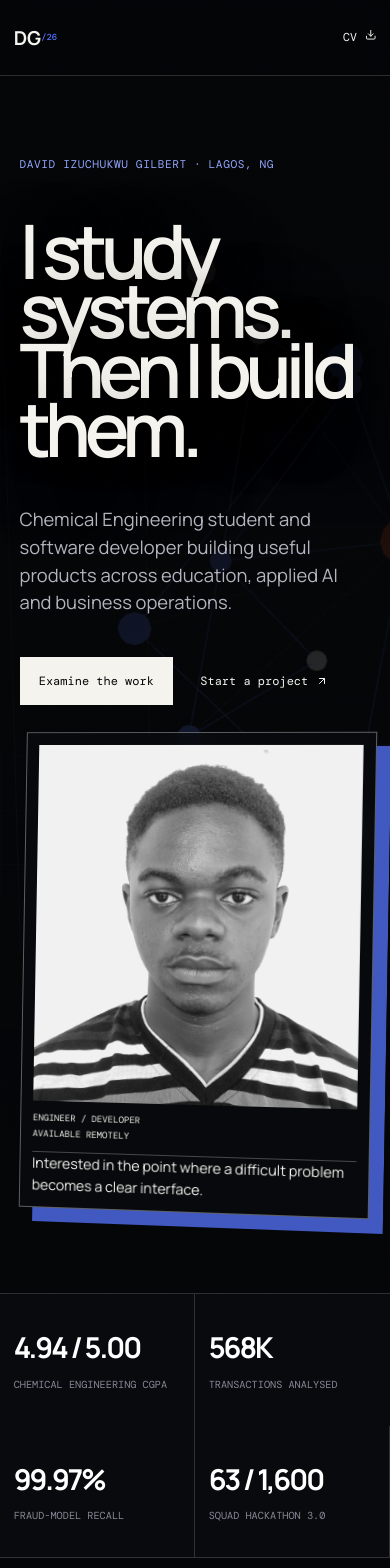
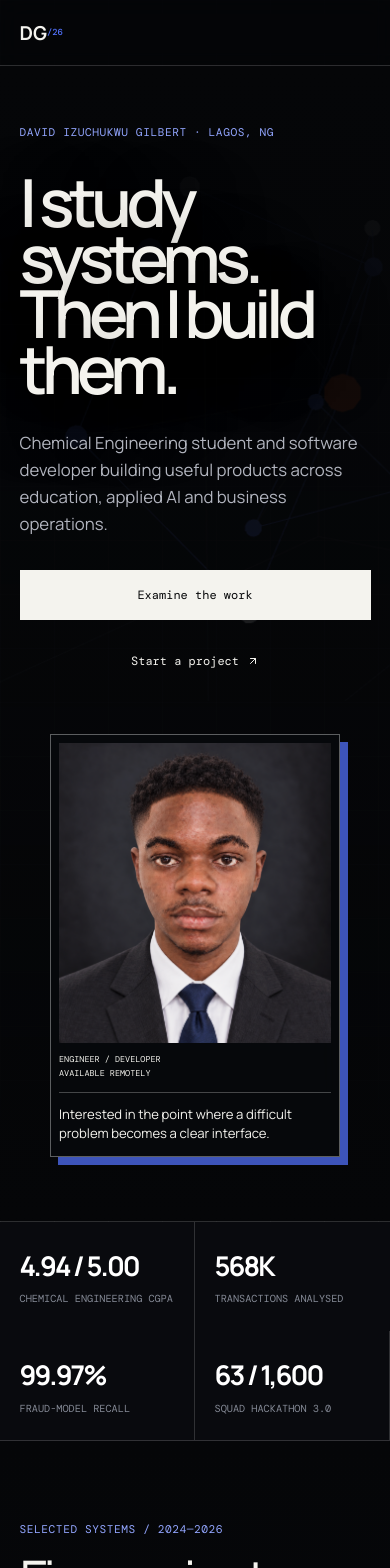
Before and after one commit to SwiftDG/portfolio, a React (Vite) app: page / in a window 390 px wide. Shown: the top 1568 px of the page. Built offline with nearby package versions, Linux system fonts and the light colour scheme.

Commit message:
Fix portfolio mobile design and update portrait

```diff
--- a/src/App.css
+++ b/src/App.css
@@ -12,9 +12,60 @@ body{background:var(--paper);color:var(--ink);background-image:linear-gradient(r
 .scene-note{position:absolute;right:3.5vw;top:2rem;font:500 .62rem "DM Mono";letter-spacing:.12em;color:#8d929f;writing-mode:vertical-rl}
 .hero h1{font-size:clamp(4.7rem,9vw,10rem);text-shadow:0 20px 70px rgba(0,0,0,.75)}.intro{color:#b2b5bf}.label{color:#93a6ff}
 .button{background:#f4f3ee;color:#050608;transition:transform .2s,background .2s}.button:hover{background:#7890ff;transform:translateY(-3px)}
-.hero aside{position:relative;z-index:2;background:rgba(8,10,14,.7);border-color:rgba(255,255,255,.35);box-shadow:14px 14px 0 rgba(84,116,255,.75);transform:perspective(900px) rotateY(-8deg) rotateZ(1deg);backdrop-filter:blur(12px);transition:transform .45s cubic-bezier(.2,.8,.2,1)}.hero aside:hover{transform:perspective(900px) rotateY(0) rotateZ(0) translateY(-8px)}.hero aside img{filter:grayscale(1) contrast(1.1);opacity:.94}.hero aside small{border-color:rgba(255,255,255,.25)}
+.hero aside{position:relative;z-index:2;background:rgba(8,10,14,.7);border-color:rgba(255,255,255,.35);box-shadow:14px 14px 0 rgba(84,116,255,.75);transform:perspective(900px) rotateY(-8deg) rotateZ(1deg);backdrop-filter:blur(12px);transition:transform .45s cubic-bezier(.2,.8,.2,1)}.hero aside:hover{transform:perspective(900px) rotateY(0) rotateZ(0) translateY(-8px)}.hero aside img{filter:none;opacity:.96}.hero aside small{border-color:rgba(255,255,255,.25)}
 .facts{background:#090a0e;border-color:rgba(255,255,255,.16)}.facts div{border-color:rgba(255,255,255,.16)}.facts strong{color:#fff}.facts span{color:#858a96}
 .work{background:linear-gradient(180deg,#050608,#090b12 55%,#050608);perspective:1400px}.section-head>p:last-child{color:#9da1aa}.case{border-color:rgba(255,255,255,.18);position:relative;transform-style:preserve-3d;transition:transform .35s ease,background .35s,border-color .35s;padding-inline:1.5rem;margin-inline:-1.5rem}.case:hover{transform:perspective(1300px) rotateX(1deg) rotateY(-1.2deg) translateZ(16px);background:linear-gradient(110deg,rgba(84,116,255,.1),rgba(255,255,255,.025));border-color:#6f89ff}.case h3{transition:transform .35s,color .35s}.case:hover h3{transform:translateX(12px);color:#91a5ff}.case-no span,.case footer{color:#8b909c}.case header b{box-shadow:5px 5px 0 rgba(255,255,255,.12)}.case-copy{color:#c8cad0}.case footer{border-color:rgba(255,255,255,.16)}.case footer a{color:#fff}.archive{border-color:rgba(255,255,255,.2)}
 .about{background:#0c0e14;position:relative;overflow:hidden}.about:after{content:"SYSTEM / PROCESS / ITERATE";position:absolute;bottom:-.16em;left:-.03em;font:700 clamp(5rem,13vw,15rem) Manrope;color:rgba(255,255,255,.025);letter-spacing:-.08em;white-space:nowrap;pointer-events:none}.about>div{position:relative;z-index:1}.about li{border-color:#333741}.contact{background:#294be0;background-image:radial-gradient(circle at 80% 20%,rgba(255,255,255,.14),transparent 28%),linear-gradient(115deg,transparent 0 70%,rgba(0,0,0,.12) 70%)}.contact .light{background:#fff;color:#112a9b}.bottom{background:#294be0}
 @media(max-width:800px){.hero{grid-template-columns:1fr}.hero:before{background:linear-gradient(180deg,#050608 0%,rgba(5,6,8,.72) 63%,#050608 100%)}.system-scene{inset:6% -60% 28% -15%;opacity:.6}.scene-note{display:none}.hero aside{transform:perspective(900px) rotateY(-4deg) rotateZ(1deg)}.case{margin-inline:0;padding-inline:0}.case:hover{transform:none;background:rgba(84,116,255,.06)}}
 @media(prefers-reduced-motion:reduce){.hero aside,.case,.case h3,.button{transition:none}.hero aside,.hero aside:hover,.case:hover{transform:none}}
+
+/* Mobile and accessibility corrections */
+html{scroll-padding-top:84px}
+#work,#about,#contact{scroll-margin-top:84px}
+.top>.nav-items{display:flex;gap:2rem}
+.nav-actions{justify-self:end;display:flex;align-items:center;gap:1rem}
+.cv-link{display:flex;align-items:center;gap:.5rem}
+.menu-toggle{display:none;border:0;background:transparent;color:inherit;padding:.45rem;cursor:pointer}
+.menu-toggle svg{width:1.35rem;height:1.35rem}
+.about{color:#f4f3ee}
+.about p{color:#c4c7d0}
+.about h2{color:#fff}
+.about li{color:#e8e8e5}
+.contact{background:#07090f;background-image:linear-gradient(125deg,rgba(84,116,255,.18),transparent 52%),linear-gradient(rgba(255,255,255,.025) 1px,transparent 1px);background-size:auto,54px 54px;border-top:1px solid rgba(255,255,255,.16)}
+.contact h2{max-width:1100px}
+.bottom{background:#07090f}
+
+@media(max-width:800px){
+ html{scroll-padding-top:66px}#work,#about,#contact{scroll-margin-top:66px}
+ .top{height:66px;padding-inline:5vw;grid-template-columns:1fr auto}
+ .top>.nav-items{display:none;position:absolute;top:66px;left:0;right:0;padding:1rem 5vw 1.25rem;background:rgba(5,6,8,.98);border-bottom:1px solid rgba(255,255,255,.18);flex-direction:column;gap:0}
+ .top>.nav-items.open{display:flex}
+ .top>.nav-items a{font-size:.9rem;padding:1rem 0;border-bottom:1px solid rgba(255,255,255,.1)}
+ .menu-toggle{display:grid;place-items:center}
+ .hero{padding:3.6rem 5vw 4rem;gap:3rem;min-height:auto}
+ .hero h1{font-size:clamp(3.65rem,17vw,5.3rem);line-height:.84;margin:2.1rem 0}
+ .intro{font-size:1.05rem;line-height:1.6}
+ .actions{align-items:stretch;flex-direction:column;gap:1rem;width:100%;margin-top:2rem}
+ .actions a{justify-content:center;min-height:50px}
+ .hero aside{width:min(78vw,290px);margin:0 auto;transform:none;box-shadow:8px 8px 0 rgba(84,116,255,.72);padding:8px}
+ .hero aside:hover{transform:none}
+ .hero aside img{height:300px;filter:none;object-position:50% 12%}
+ .hero aside p{font-size:.82rem;margin:.75rem 0 .25rem}
+ .hero aside small{font-size:.53rem}
+ .system-scene{inset:2% -80% 45% -35%;opacity:.44}
+ .facts div{padding:1.5rem 5vw}
+ .facts strong{font-size:1.7rem}
+ .facts span{display:block;line-height:1.45;margin-top:.35rem}
+ .section-head h2,.about h2{font-size:clamp(3rem,14vw,4.7rem);line-height:.92}
+ .section-head>p:last-child{font-size:.98rem}
+ .case{padding-block:2.4rem}
+ .case h3{font-size:clamp(2.7rem,14vw,4.5rem)}
+ .case-copy{font-size:1.05rem}
+ .case footer span{line-height:1.6}
+ .archive{gap:1rem;line-height:1.5}
+ .about>div:last-child>p{font-size:1.05rem}
+ .about ol{grid-template-columns:1fr}
+ .contact h2{font-size:clamp(3.3rem,15vw,5.2rem);line-height:.9;overflow-wrap:normal}
+ .contact>p:not(.label){font-size:1rem}
+ .bottom{gap:1rem}
+}
--- a/src/components/SystemScene.jsx
+++ b/src/components/SystemScene.jsx
@@ -1,15 +1,19 @@
 import { useEffect, useRef } from "react";
-import * as THREE from "three";
 
 export default function SystemScene() {
   const mount = useRef(null);
   useEffect(() => {
     const host = mount.current;
     if (!host) return;
+    let stopped=false,raf,renderer;
+    let cleanup=()=>{};
+    (async()=>{
+    const THREE = await import("three");
+    if(stopped)return;
     const scene = new THREE.Scene();
     const camera = new THREE.PerspectiveCamera(38, 1, 0.1, 100);
     camera.position.set(0, 0, 8);
-    const renderer = new THREE.WebGLRenderer({ antialias: true, alpha: true });
+    renderer = new THREE.WebGLRenderer({ antialias: true, alpha: true, powerPreference:"low-power" });
     renderer.setPixelRatio(Math.min(window.devicePixelRatio, 1.7));
     renderer.setClearColor(0x000000, 0);
     host.appendChild(renderer.domElement);
@@ -35,14 +39,17 @@ export default function SystemScene() {
     const frame = new THREE.LineSegments(new THREE.EdgesGeometry(new THREE.BoxGeometry(5.4,4.3,2.5)), white);
     frame.material.opacity = .16; rig.add(frame);
 
-    let mx = 0, my = 0, raf;
+    let mx = 0, my = 0, scrollY = 0;
     const pointer = e => { mx = (e.clientX / innerWidth - .5) * .7; my = (e.clientY / innerHeight - .5) * .5; };
+    const scroll = () => { scrollY = Math.min(window.scrollY / Math.max(innerHeight,1),1); };
     const resize = () => { const w=host.clientWidth,h=host.clientHeight; camera.aspect=w/h; camera.updateProjectionMatrix(); renderer.setSize(w,h,false); };
     const reduce = matchMedia("(prefers-reduced-motion: reduce)").matches;
     let t=0;
-    const draw=()=>{t+=.004; rig.rotation.y += ((mx + (reduce?0:t)) - rig.rotation.y)*.035; rig.rotation.x += ((-my + .12) - rig.rotation.x)*.035; renderer.render(scene,camera); raf=requestAnimationFrame(draw)};
-    addEventListener("pointermove",pointer,{passive:true}); addEventListener("resize",resize); resize(); draw();
-    return()=>{cancelAnimationFrame(raf);removeEventListener("pointermove",pointer);removeEventListener("resize",resize);renderer.dispose();host.removeChild(renderer.domElement)};
+    const draw=()=>{t+=.0025;const auto=reduce?0:t;rig.rotation.y+=((mx+auto+scrollY*.45)-rig.rotation.y)*.035;rig.rotation.x+=((-my+.12+scrollY*.18)-rig.rotation.x)*.035;renderer.render(scene,camera);raf=requestAnimationFrame(draw)};
+    addEventListener("pointermove",pointer,{passive:true});addEventListener("scroll",scroll,{passive:true});addEventListener("resize",resize);resize();scroll();draw();
+    cleanup=()=>{cancelAnimationFrame(raf);removeEventListener("pointermove",pointer);removeEventListener("scroll",scroll);removeEventListener("resize",resize);renderer.dispose();if(renderer.domElement.parentNode===host)host.removeChild(renderer.domElement)};
+    })();
+    return()=>{stopped=true;cleanup()};
   },[]);
   return <div className="system-scene" ref={mount} aria-hidden="true"/>;
 }
--- a/src/pages/Home.jsx
+++ b/src/pages/Home.jsx
@@ -1,4 +1,5 @@
-import {ArrowUpRight,BriefcaseBusiness,Code2,Download,Mail} from "lucide-react";
+import {useState} from "react";
+import {ArrowUpRight,BriefcaseBusiness,Code2,Download,Mail,Menu,X} from "lucide-react";
 import SystemScene from "../components/SystemScene";
 const facts=[["4.94 / 5.00","Chemical Engineering CGPA"],["568K","transactions analysed"],["99.97%","fraud-model recall"],["63 / 1,600","Squad Hackathon 3.0"]];
 const work=[
@@ -8,8 +9,8 @@ const work=[
 ["04","Swift","Education platform","Owner · full-stack developer","Independently rebuilt and maintain this early UNILAG Chemical Engineering learning platform, currently serving 20+ real students.","20+ STUDENTS","React · JavaScript · Supabase · Python","https://swift-md.vercel.app/","https://github.com/SwiftDG/SWIFT-MD"],
 ["05","Fraud Detection","Applied machine learning","ML engineer · ECX project","Engineered features, applied SMOTE, compared models and evaluated a separate test set across roughly 568,000 transactions.","99.97% RECALL","Python · pandas · scikit-learn · XGBoost",null,"https://github.com/SwiftDG/credit-card-fraud-detection"]];
 function Case({p}){return <article className="case"><div className="case-no">{p[0]}<span>{p[2]}</span></div><div><header><div><h3>{p[1]}</h3><small>{p[3]}</small></div><b>{p[5]}</b></header><p className="case-copy">{p[4]}</p><footer><span>{p[6]}</span><nav>{p[7]&&<a href={p[7]} target="_blank" rel="noreferrer">Live <ArrowUpRight/></a>}{p[8]&&<a href={p[8]} target="_blank" rel="noreferrer">Source <Code2/></a>}</nav></footer></div></article>}
-export default function Home(){return <main>
-<nav className="top"><a className="logo" href="#home">DG<sup>/26</sup></a><div><a href="#work">Work</a><a href="#about">Profile</a><a href="#contact">Contact</a></div><a href="/David_Master_CV.pdf" download>CV <Download/></a></nav>
+export default function Home(){const[menuOpen,setMenuOpen]=useState(false);const closeMenu=()=>setMenuOpen(false);return <main>
+<nav className="top"><a className="logo" href="#home" onClick={closeMenu}>DG<sup>/26</sup></a><div className={menuOpen?"nav-items open":"nav-items"}><a href="#work" onClick={closeMenu}>Work</a><a href="#about" onClick={closeMenu}>Profile</a><a href="#contact" onClick={closeMenu}>Contact</a></div><div className="nav-actions"><a className="cv-link" href="/David_Master_CV.pdf" download>CV <Download/></a><button type="button" className="menu-toggle" aria-label="Toggle navigation" aria-expanded={menuOpen} onClick={()=>setMenuOpen(v=>!v)}>{menuOpen?<X/>:<Menu/>}</button></div></nav>
 <section className="hero" id="home"><SystemScene/><div className="hero-copy"><p className="label">DAVID IZUCHUKWU GILBERT · LAGOS, NG</p><h1>I study systems.<br/>Then I build them.</h1><p className="intro">Chemical Engineering student and software developer building useful products across education, applied AI and business operations.</p><div className="actions"><a className="button" href="#work">Examine the work</a><a href="#contact">Start a project <ArrowUpRight/></a></div></div><aside><img src="/david-gilbert.png" alt="David Izuchukwu Gilbert"/><small>ENGINEER / DEVELOPER<br/>AVAILABLE REMOTELY</small><p>Interested in the point where a difficult problem becomes a clear interface.</p></aside><div className="scene-note">MOVE POINTER / ROTATE SYSTEM</div></section>
 <section className="facts">{facts.map(f=><div key={f[1]}><strong>{f[0]}</strong><span>{f[1]}</span></div>)}</section>
 <section className="work" id="work"><div className="section-head"><p className="label">SELECTED SYSTEMS / 2024—2026</p><h2>Five projects.<br/>Exact contributions.</h2><p>No vague “helped build” claims. Each file separates the product, my responsibility and the evidence.</p></div>{work.map(p=><Case key={p[1]} p={p}/>)}<a className="archive" href="https://github.com/SwiftDG" target="_blank" rel="noreferrer">Additional experiments and earlier builds <b>Open GitHub archive <ArrowUpRight/></b></a></section>
```
Also changed, not shown: public/david-gilbert.png.
